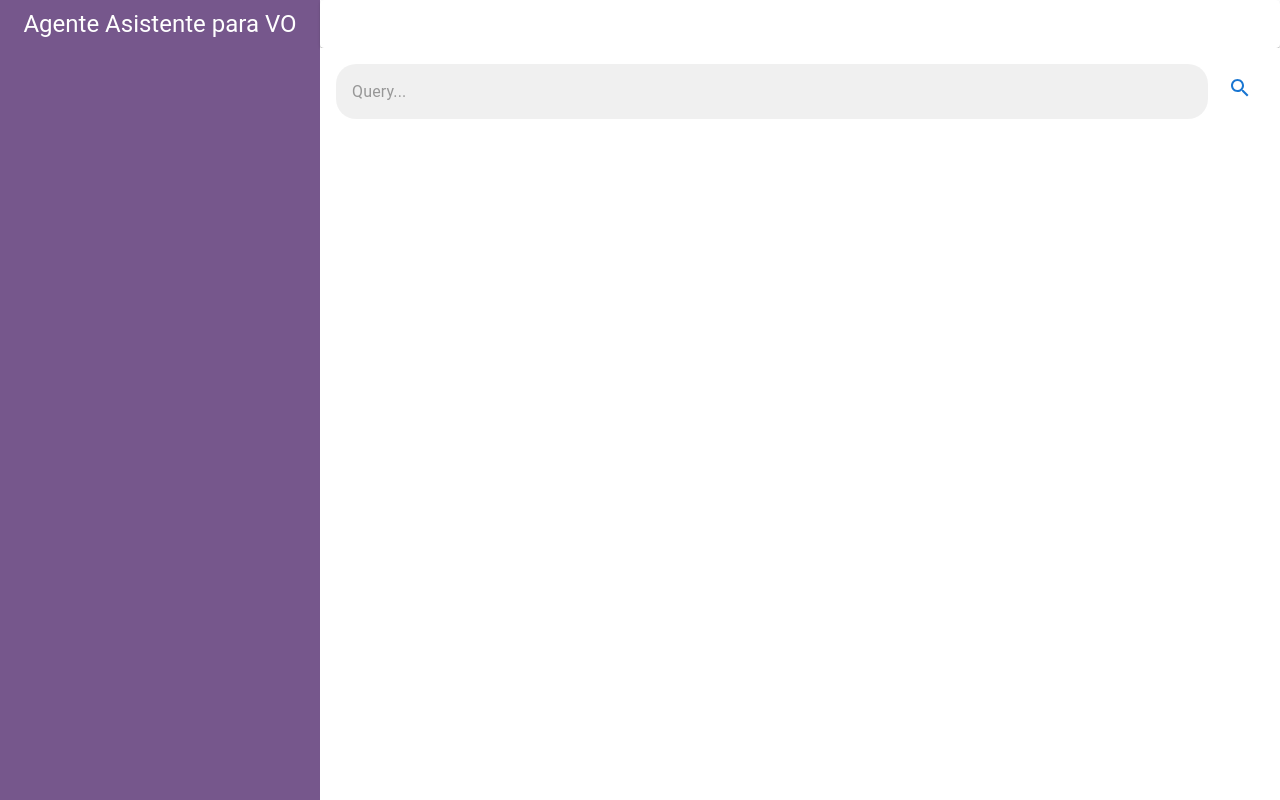
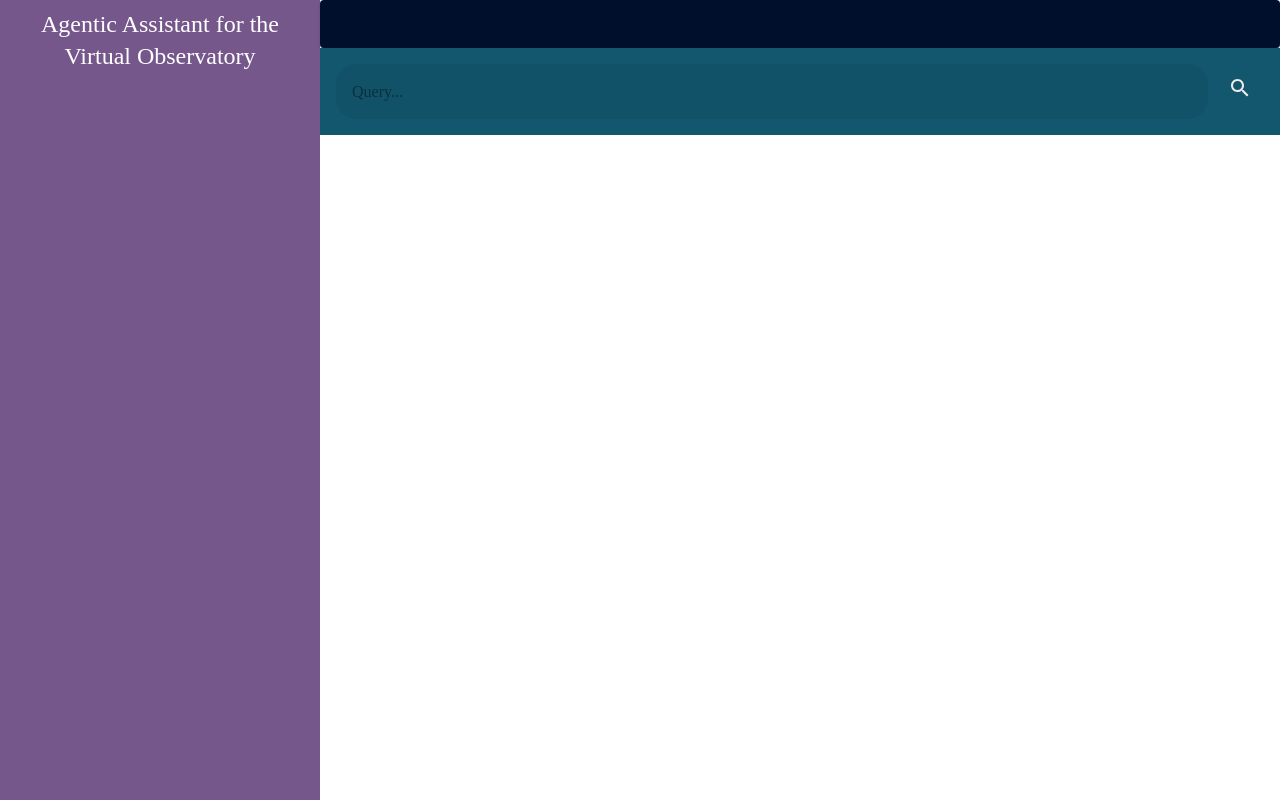
Before and after one commit to Bitovito/mem-front, a React (Vite) app in the folder mem-front/: page / in a window 1280 px wide. Built offline with nearby package versions, Linux system fonts and the light colour scheme.

Commit message:
started editing the theme

```diff
--- a/mem-front/index.html
+++ b/mem-front/index.html
@@ -3,7 +3,7 @@
   <head>
     <meta charset="UTF-8" />
     <meta name="viewport" content="width=device-width, initial-scale=1.0" />
-    <title>Vite + React</title>
+    <title>VO Assistant</title>
   </head>
   <body>
     <div id="root"></div>
--- a/mem-front/src/app/App.jsx
+++ b/mem-front/src/app/App.jsx
@@ -5,50 +5,42 @@ import './App.css'
 import { TextField, Divider, Paper, Stack, Box, Typography } from "@mui/material";
 import Grid from '@mui/material/Grid2';
 import ChatUI from "../components/ChatUI";
+import { createTheme, ThemeProvider } from '@mui/material/styles';
+
+const theme = createTheme({
+  palette: {
+    mode: 'light',
+    primary: {
+      main: '#13576e',
+      contrastText: '#f1ecec'
+    },
+    secondary: {
+      main: '#571c56',
+    },
+    background: {
+      default: '#000f2b',
+      paper: '#f1d1b0',
+    },
+    text: {
+      primary: '#000000',
+    },
+    divider: '#f3e8d5',
+  },
+  typography: {
+    fontFamily: 'Raleway',
+  },
+})
 
 
 function App() {
-  const [count, setCount] = useState(0)
-  const [message, setMessage] = useState([])
-
-
-  // useEffect(() => {
-  //   const fetchMessage = async () => {
-  //     const result = await fetch('http://127.0.0.1:8000/');
-  //     const jsonResult = await result.json();
-
-  //     setMessage(jsonResult.message);
-  //   }
-
-  //   fetchMessage();
-  // }, [])
-
-  // const changeMessage = async () => {
-  //   const newMessage = {
-  //     message: "This was sent from the front."
-  //   }
-
-  //   const result = await fetch('http://127.0.0.1:8000/new/', {
-  //     method:'POST',
-  //     headers: {
-  //       'Content-Type': 'application/json'
-  //     },
-  //     body: JSON.stringify(newMessage)
-  //   })
-
-  //   const resultInJson = await result.json();
-  //   console.log(resultInJson);
-  //   setMessage(resultInJson.message);
-
-  // }
-
   return (
+    <ThemeProvider theme={theme}>
       <Grid container sx={{flexGrow: 1, height: "100%"}}>
         <Grid size={3}>
           <Box sx={{bgcolor: "#76578c" , height:"100%"}} id="caja">
             <Box sx={{p: 1}}>
               <Typography variant="h5" align="center" color="white">
-              Agente Asistente para VO
+                Agentic Assistant for the Virtual Observatory
               </Typography>
             </Box>
           </Box>
@@ -57,6 +49,7 @@ function App() {
           <ChatUI />
         </Grid>
       </Grid>
+    </ThemeProvider>
   )
 }
 
--- a/mem-front/src/components/ChatUI.jsx
+++ b/mem-front/src/components/ChatUI.jsx
@@ -115,7 +115,7 @@ function MessageRender({sender, text}) {
 const InputContainer = styled(Box)(({ theme }) => ({
   display: "flex",
   padding: theme.spacing(2),
-  backgroundColor: theme.palette.background.paper,
+  backgroundColor: theme.palette.primary.main,
   minHeight: "3rem",
   height: "auto",
 }));
@@ -123,6 +123,7 @@ const InputContainer = styled(Box)(({ theme }) => ({
 const SendButton = styled(IconButton)(({ theme }) => ({
   width: "3rem",
   height: "3rem",
+  color: theme.palette.primary.contrastText,
   marginLeft: theme.spacing(1),
   transition: "all 0.3s ease",
   "&:active": {
@@ -215,7 +216,6 @@ const ChatUI = () => {
           }}
         />
         <SendButton
-          color="primary"
           onClick={handleSendMessage}
           aria-label="Send Message"
         >
```
Lines whose indentation alone changed are shown as unchanged.
